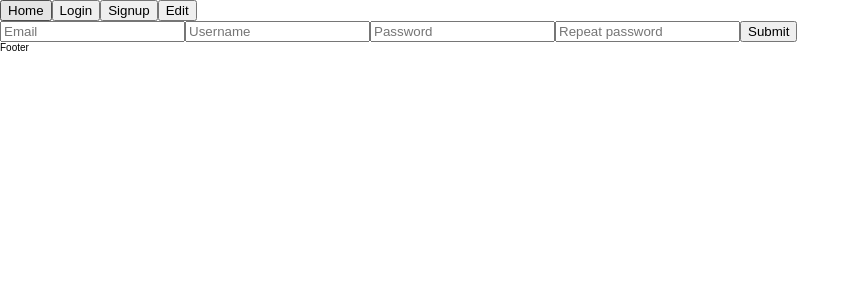
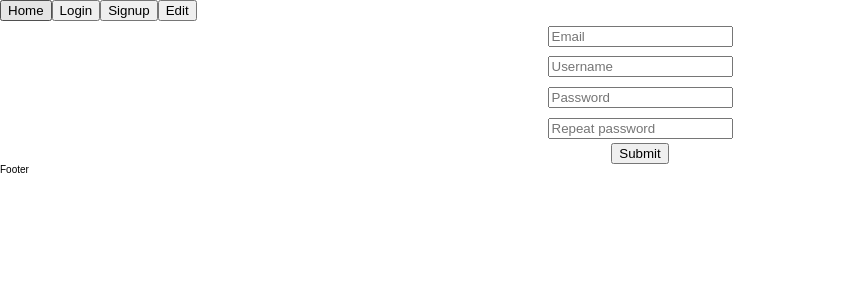
Before and after one commit to albertehc/boilerplate-context-jwt, a React (Create React App) app in the folder client/: page /signup in a window 1280 px wide. Shown: the top 300 px of the page, without its empty margins (0-860 px from the left). Built offline with nearby package versions, Linux system fonts and the light colour scheme.

Commit message:
📥 Signup validations & components done

```diff
--- /dev/null
+++ b/client/src/components/Signup/Email.jsx
@@ -0,0 +1,22 @@
+import React from "react";
+
+export const Email = ({register,errors}) => {
+  return (
+    <div>
+      <input
+        type="text"
+        placeholder="Email"
+        name="Email"
+        ref={register({
+          required: { value: true, message: "Email can't be empty" },
+          maxLength: 80,
+          pattern: {
+            value: /^(([^<>()[\]\\.,;:\s@"]+(\.[^<>()[\]\\.,;:\s@"]+)*)|(".+"))@((\[[0-9]{1,3}\.[0-9]{1,3}\.[0-9]{1,3}\.[0-9]{1,3}\])|(([a-zA-Z\-0-9]+\.)+[a-zA-Z]{2,}))$/,
+            message: "Invalid email address",
+          },
+        })}
+      />
+      {errors.Email && <span className="">{errors.Email.message}</span>}
+    </div>
+  );
+};
--- /dev/null
+++ b/client/src/components/Signup/Password.jsx
@@ -0,0 +1,21 @@
+import React from "react";
+
+export const Password = ({ register, errors }) => {
+  return (
+    <div>
+      <input
+        name="Password"
+        type="password"
+        placeholder="Password"
+        ref={register({
+          required: "You must specify a password",
+          minLength: {
+            value: 8,
+            message: "Password must have at least 8 characters",
+          },
+        })}
+      />
+      {errors.Password && <span className="">{errors.Password.message}</span>}
+    </div>
+  );
+};
--- /dev/null
+++ b/client/src/components/Signup/RepeatPassword.jsx
@@ -0,0 +1,21 @@
+import React from "react";
+
+export const RepeatPassword = ({password, register, errors }) => {
+  return (
+    <div>
+      <input
+        name="Password_repeat"
+        placeholder="Repeat password"
+        type="password"
+        ref={register({
+          required: "The passwords do not match",
+          validate: (value) =>
+            value === password.current || "The passwords do not match",
+        })}
+      />
+      {errors.Password_repeat && (
+        <span className="">{errors.Password_repeat.message}</span>
+      )}
+    </div>
+  );
+};
--- /dev/null
+++ b/client/src/components/Signup/Username.jsx
@@ -0,0 +1,22 @@
+import React from "react";
+
+export const Username = ({ register, errors }) => {
+  return (
+    <div>
+      <input
+        type="text"
+        placeholder="Username"
+        name="Username"
+        ref={register({
+          required: { value: true, message: "Username can't be empty" },
+          maxLength: { value: 20, message: "Username max length is 20" },
+          pattern: {
+            value: /^[a-zA-Z0-9_]*$/i,
+            message: "Username can only be alphanumeric",
+          },
+        })}
+      />
+      {errors.Username && <span className="">{errors.Username.message}</span>}
+    </div>
+  );
+};
--- a/client/src/pages/Signup/Signup.jsx
+++ b/client/src/pages/Signup/Signup.jsx
@@ -1,66 +1,31 @@
 import React, { useRef } from "react";
 import { useForm } from "react-hook-form";
+import { Form } from "./styles";
+import { Email } from "./../../components/Signup/Email";
+import { Username } from "../../components/Signup/Username";
+import { Password } from "../../components/Signup/Password";
+import { RepeatPassword } from "../../components/Signup/RepeatPassword";
 
 export function Signup() {
   const { register, handleSubmit, errors, watch } = useForm();
   const password = useRef({});
-  password.current = watch("password", "");
+  password.current = watch("Password", "");
   const onSubmit = (data) => console.log(data);
   console.log(errors);
 
   return (
     <>
-      <form onSubmit={handleSubmit(onSubmit)}>
-        <input
-          type="text"
-          placeholder="Email"
-          name="Email"
-          ref={register({
-            required: { value: true, message: "Email can't be empty" },
-            maxLength: 80,
-            pattern: {
-              value: /^(([^<>()[\]\\.,;:\s@"]+(\.[^<>()[\]\\.,;:\s@"]+)*)|(".+"))@((\[[0-9]{1,3}\.[0-9]{1,3}\.[0-9]{1,3}\.[0-9]{1,3}\])|(([a-zA-Z\-0-9]+\.)+[a-zA-Z]{2,}))$/,
-              message: "Invalid email address",
-            },
-          })}
+      <Form onSubmit={handleSubmit(onSubmit)} autoComplete={"off"}>
+        <Email register={register} errors={errors} />
+        <Username register={register} errors={errors} />
+        <Password register={register} errors={errors} />
+        <RepeatPassword
+          password={password}
+          register={register}
+          errors={errors}
         />
-        <input
-          type="text"
-          placeholder="Username"
-          name="Username"
-          ref={register({
-            required: { value: true, message: "Username can't be empty" },
-            maxLength: { value: 20, message: "Username max length is 20" },
-            pattern: {
-              value: /^[a-zA-Z0-9_]*$/i,
-              message: "Username can only be alphanumeric",
-            },
-          })}
-        />
-        <input
-          name="password"
-          type="password"
-          placeholder="Password"
-          ref={register({
-            required: "You must specify a password",
-            minLength: {
-              value: 8,
-              message: "Password must have at least 8 characters",
-            },
-          })}
-        />
-        <input
-          name="password_repeat"
-          placeholder="Repeat password"
-          type="password"
-          ref={register({
-            validate: (value) =>
-              value === password.current || "The passwords do not match",
-          })}
-        />
-
         <input type="submit" />
-      </form>
+      </Form>
     </>
   );
 }
--- a/client/src/pages/Signup/styles.js
+++ b/client/src/pages/Signup/styles.js
@@ -1 +1,18 @@
 import styled from "styled-components";
+
+export const Form = styled.form`
+  display: flex;
+  flex-direction: column;
+  justify-content: center;
+  align-items: center;
+  div {
+    display: flex;
+    flex-direction: column;
+    justify-content: center;
+    align-items: center;
+    margin: 0.3rem;
+    span{
+      margin-top: 0.5rem;
+    }
+  }
+`;
```
Also changed, not shown: client/src/components/Navbar/styles.js (line endings or trailing spaces).
